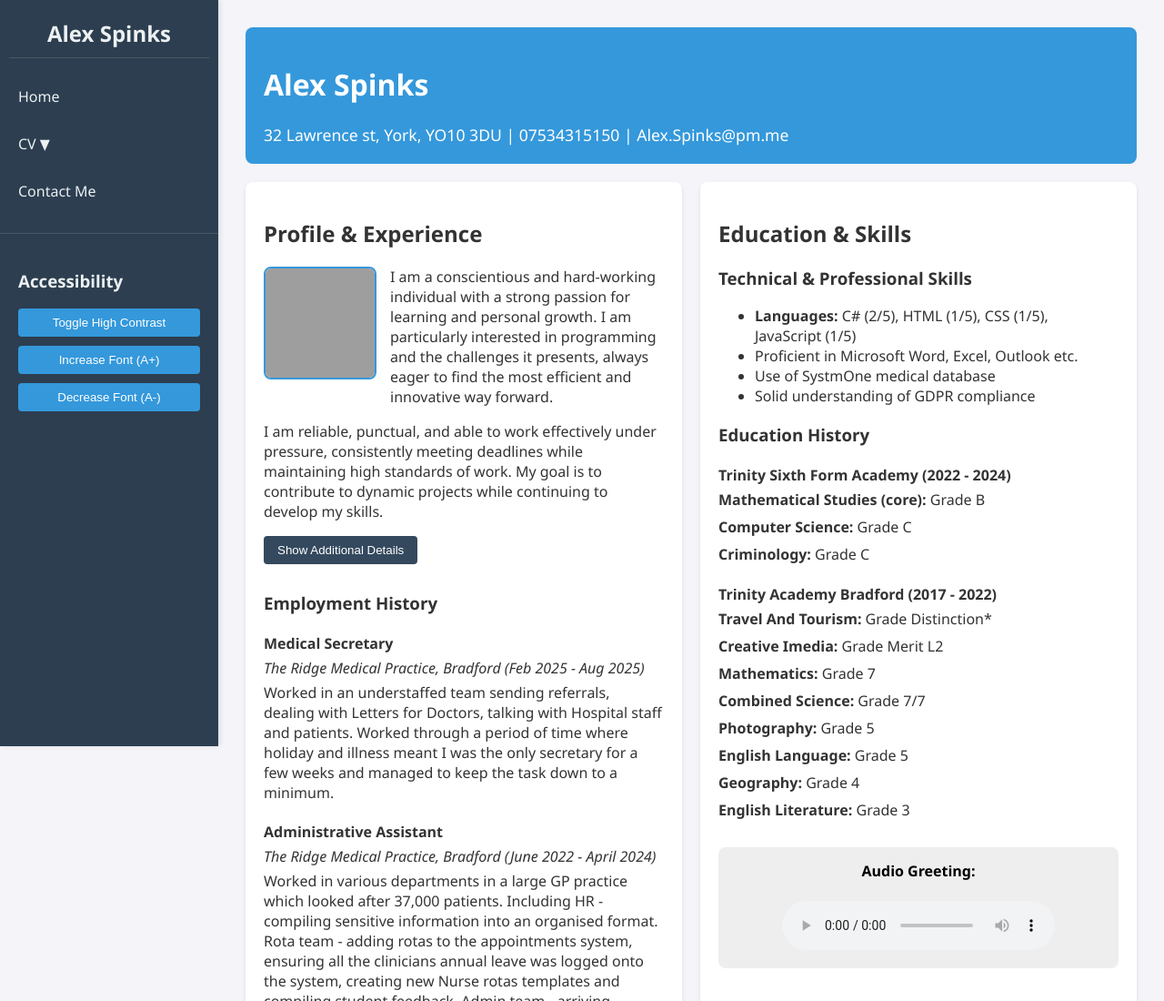
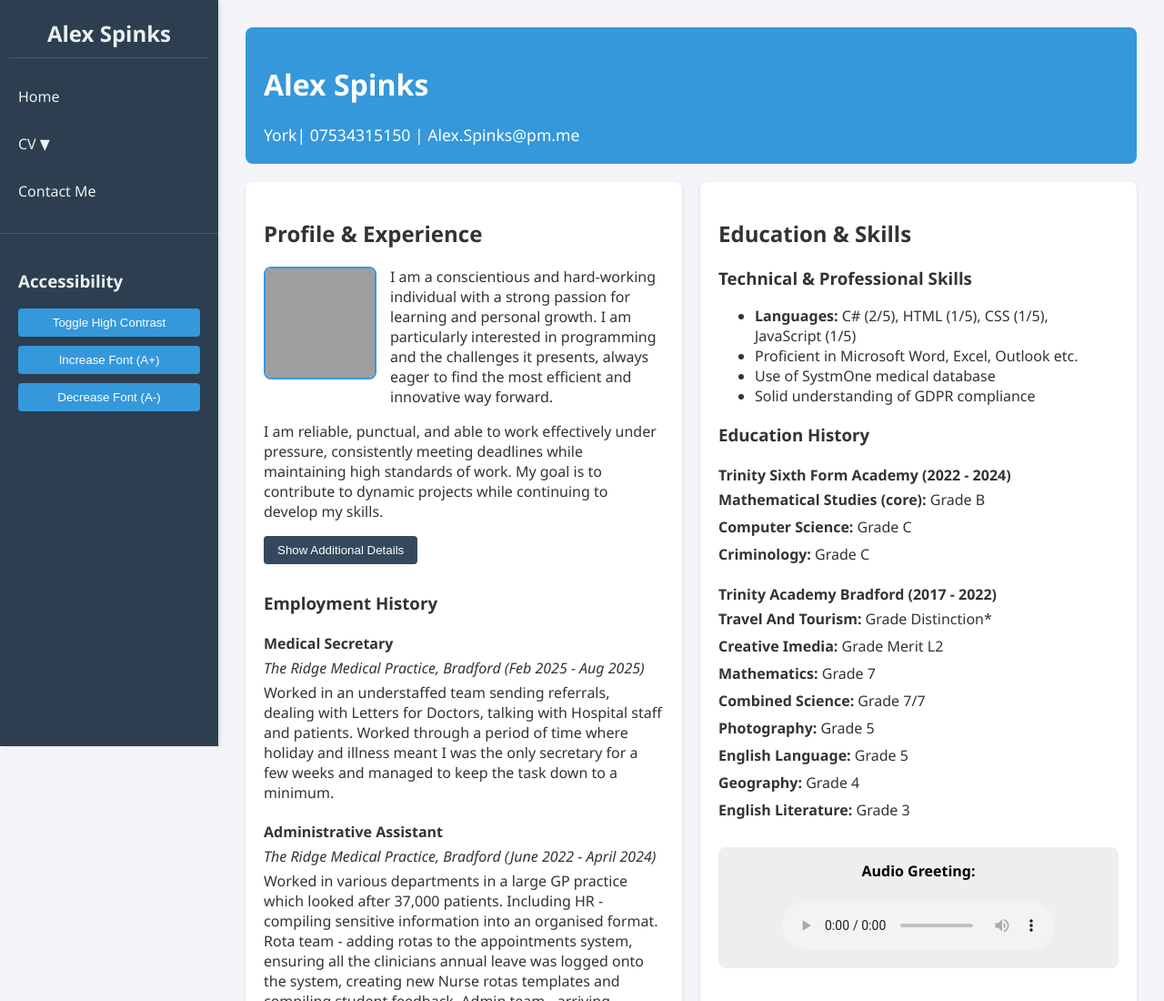
Before and after one commit to AlexSpinks/UniWebsite, a plain HTML site: page index.html in a window 1280 px wide. Shown: the top 1100 px of the page at 91% size. Drawn offline with Linux system fonts and the light colour scheme; grey boxes are pictures that could not be loaded.

Commit message:
Update index.html

```diff
--- a/index.html
+++ b/index.html
@@ -260,7 +260,7 @@
     <main id="home">
         <header>
             <h1>Alex Spinks</h1>
-            <p style="margin: 0; font-size: 1.1em;">32 Lawrence st, York, YO10 3DU | 07534315150 | Alex.Spinks@pm.me</p>
+            <p style="margin: 0; font-size: 1.1em;">York| 07534315150 | Alex.Spinks@pm.me</p>
         </header>
 
         <article id="cv-section" class="two-column">
```
